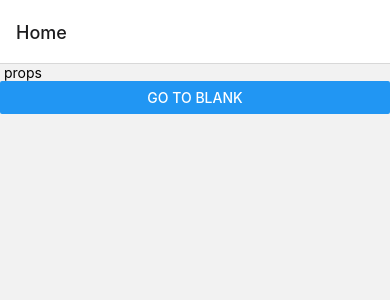
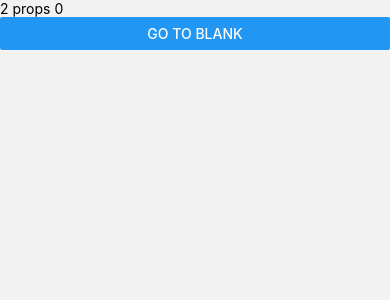
Before and after one commit to kennygchen/playbox, a React Native app: screen /Home in a window 390 px wide. Shown: the top 300 px of the page. Built offline with nearby package versions, Linux system fonts and the light colour scheme.

Commit message:
removed header in main screen

```diff
--- a/App.jsx
+++ b/App.jsx
@@ -12,12 +12,11 @@ export default function App() {
 
   return (
 		<NavigationContainer>
-			<Stack.Navigator>
-				<Stack.Screen name='Home' component={Home}/>
+			<Stack.Navigator screenOptions={{headerShown:false}}>
+				<Stack.Screen name='Home' component={Home} initialParams={{p:2, b:0}}/>
 				<Stack.Screen name='Blank' component={Blank}/>
 			</Stack.Navigator>
 		</NavigationContainer>
-
   );
 }
 
--- a/components/Blank.jsx
+++ b/components/Blank.jsx
@@ -3,7 +3,7 @@ import { StyleSheet, Text, View, SafeAreaView, Button } from 'react-native';
 export default function Blank(props) {
   return (
     <View style={styles.container}>
-      <Text style={{color: '#fff'}} >Open up App.js to start working on your app!</Text>
+      <Text style={{color: '#fff'}}>Open up App.js to start working on your app!</Text>
       <Text style={{color: '#fff'}}>Open up App.js to start working on your app!</Text>
       <Text style={{color: '#FFFF00'}}>Open up App.js to start working on your app!</Text>
       <Text style={{color: '#FFFF00'}}>Open up App.js to start working on your app!</Text>
--- a/components/Home.jsx
+++ b/components/Home.jsx
@@ -3,10 +3,10 @@ import { Text, View, SafeAreaView, Button } from 'react-native'
 
 
 
-export default function Home({p, b, navigation}) {
+export default function Home({route, navigation}) {
 	return (
 		<SafeAreaView>
-			<Text>{p} props {b}</Text>
+			<Text>{route.params.p} props {route.params.b}</Text>
 			<Button title='Go to Blank' onPress={() => navigation.navigate('Blank')}></Button>
 		</SafeAreaView>
 	)
```
